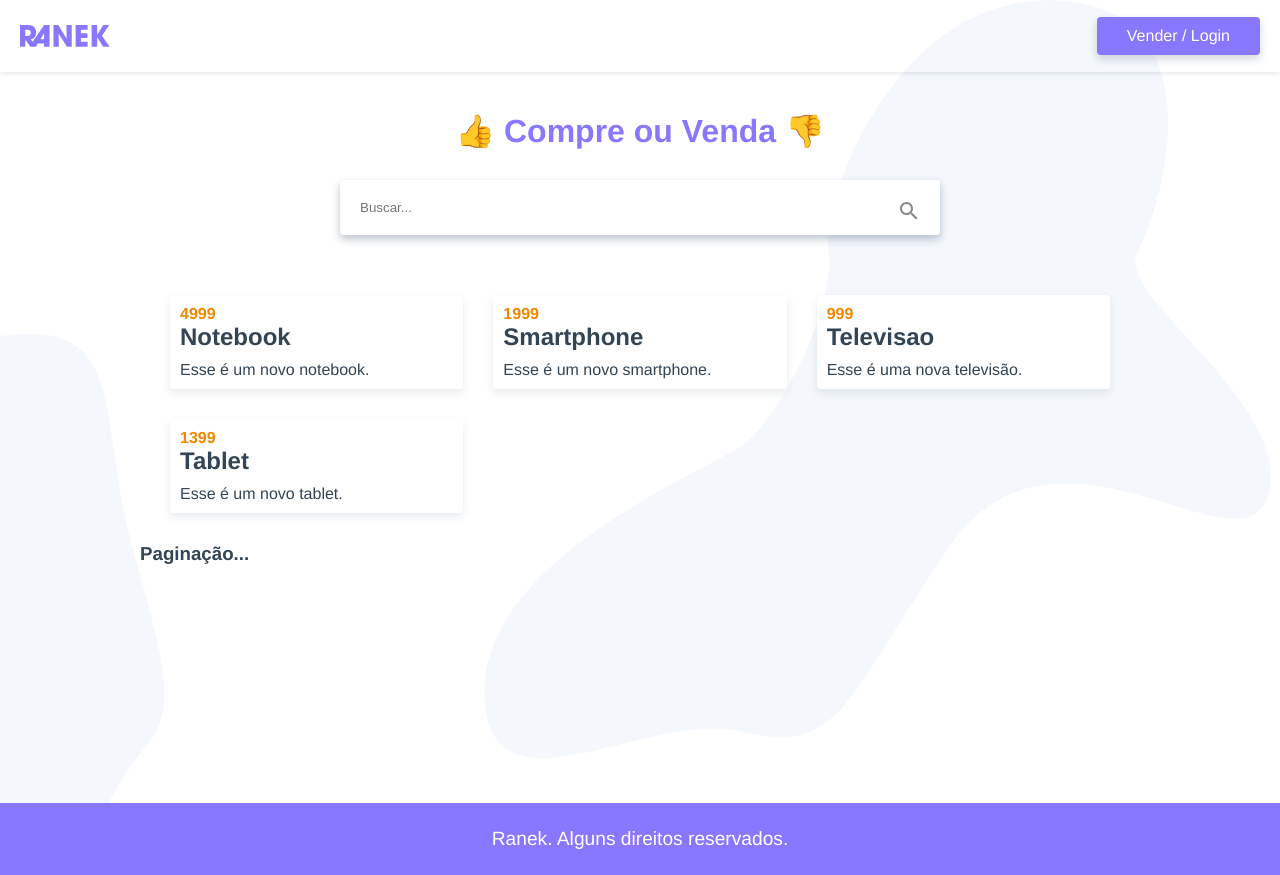
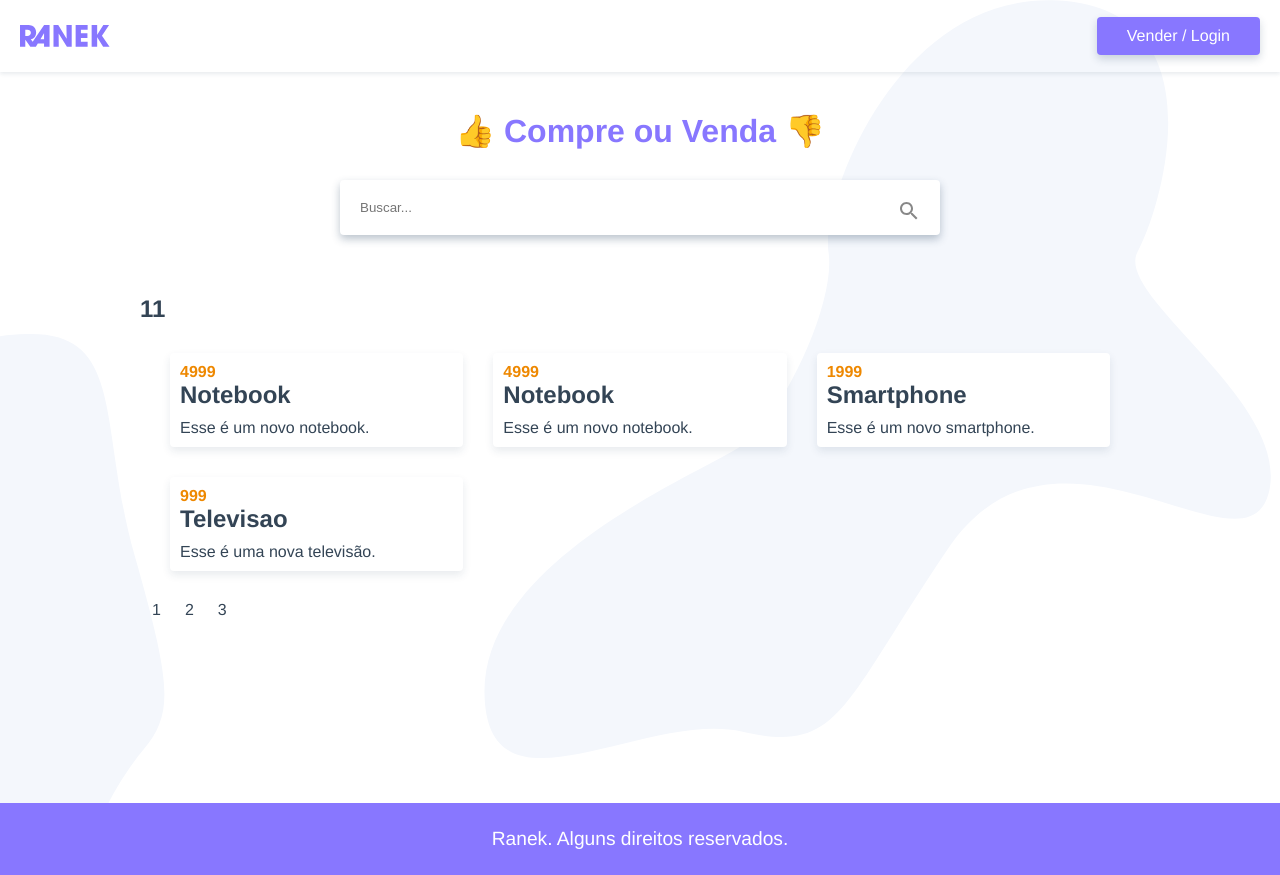
Before and after one commit to patricchubaca/Discovering-Js, a Vue app in the folder RanekCourse-Vue/: page / in a window 1280 px wide. Built offline with nearby package versions, Linux system fonts and the light colour scheme; data requests are answered from the project's data file.

Commit message:
Atualizações na feactute de Paginação

```diff
--- a/RanekCourse-Vue/ranek-api/ranek.json
+++ b/RanekCourse-Vue/ranek-api/ranek.json
@@ -14,7 +14,7 @@
   ],
   "produto": [
     {
-      "id": "notebook",
+      "id": "Impressora",
       "nome": "Notebook",
       "usuario_id": "andre@origamid.com",
       "preco": "4999",
@@ -23,7 +23,16 @@
       "fotos": null
     },
     {
-      "id": "smartphone",
+      "id": "Bicicleta",
+      "nome": "Notebook",
+      "usuario_id": "andre@origamid.com",
+      "preco": "4999",
+      "vendido": "false",
+      "descricao": "Esse é um novo notebook.",
+      "fotos": null
+    },
+    {
+      "id": "Patinete",
       "nome": "Smartphone",
       "usuario_id": "andre@origamid.com",
       "preco": "1999",
@@ -32,7 +41,7 @@
       "fotos": null
     },
     {
-        "id": "televisao",
+      "id": "Chaleira",
       "nome": "Televisao",
       "usuario_id": "andre@origamid.com",
       "preco": "999",
@@ -41,7 +50,60 @@
       "fotos": null
     },
     {
-      "id": "tablet",
+      "id": "Macarão",
+      "nome": "Tablet",
+      "usuario_id": "andre@origamid.com",
+      "preco": "1399",
+      "vendido": "false",
+      "descricao": "Esse é um novo tablet.",
+      "fotos": null
+    },
+    {
+      "id": "Prancha de Surf",
+      "nome": "Smartphone",
+      "usuario_id": "andre@origamid.com",
+      "preco": "1999",
+      "vendido": "false",
+      "descricao": "Esse é um novo smartphone.",
+      "fotos": null
+    },
+      {
+        "id": "Bule",
+        "nome": "Televisao",
+        "usuario_id": "andre@origamid.com",
+        "preco": "999",
+        "vendido": "false",
+        "descricao": "Esse é uma nova televisão.",
+        "fotos": null
+      },
+   {
+    "id": "Chicara",
+    "nome": "Tablet",
+    "usuario_id": "andre@origamid.com",
+    "preco": "1399",
+    "vendido": "false",
+    "descricao": "Esse é um novo tablet.",
+    "fotos": null
+  },{
+    "id": "Skate",
+    "nome": "Tablet",
+    "usuario_id": "andre@origamid.com",
+    "preco": "1399",
+    "vendido": "false",
+    "descricao": "Esse é um novo tablet.",
+    "fotos": null
+  },
+  {
+    "id": "Boneca",
+    "nome": "Tablet",
+    "usuario_id": "andre@origamid.com",
+    "preco": "1399",
+    "vendido": "false",
+    "descricao": "Esse é um novo tablet.",
+    "fotos": null
+  },
+  {
+    "id": "Chupeta",
     "nome": "Tablet",
     "usuario_id": "andre@origamid.com",
     "preco": "1399",
--- a/RanekCourse-Vue/src/components/ProdutosLista.vue
+++ b/RanekCourse-Vue/src/components/ProdutosLista.vue
@@ -1,19 +1,29 @@
 <template>
   <section class="produtos-container">
+    <h2> {{produtosTotal}}</h2>
     <div v-if="produtos && produtos.length" class="produtos">
       <div class="produto" v-for="produto in produtos" :key="produto.id">
         <router-link to="/">
-          <img v-if="produto.fotos" :src="produto.fotos[0].src" :alt="produto.fotos[0].titulo">
-          <p class="preco">{{produto.preco}}</p>
-          <h2 class="titulo">{{produto.nome}}</h2>
-          <p>{{produto.descricao}}</p>
+          <img
+            v-if="produto.fotos"
+            :src="produto.fotos[0].src"
+            :alt="produto.fotos[0].titulo"
+          />
+          <p class="preco">{{ produto.preco }}</p>
+          <h2 class="titulo">{{ produto.nome }}</h2>
+          <p>{{ produto.descricao }}</p>
         </router-link>
       </div>
     </div>
     <div v-else-if="produtos && produtos.length === 0">
-      <p class="sem-resultados">Busca sem resultados. Tente buscar outro termo.</p>
+      <p class="sem-resultados">
+        Busca sem resultados. Tente buscar outro termo.
+      </p>
     </div>
-     <ProdutosPaginar :produtosTotal="produtosTotal" :produtosPorPagina="produtosPorPagina"/>
+    <ProdutosPaginar
+      :produtosTotal="produtosTotal"
+      :produtosPorPagina="produtosPorPagina"
+    />
   </section>
 </template>
 
@@ -25,40 +35,49 @@ import { serialize } from "@/helpers.js";
 export default {
   name: "ProdutosLista",
   components: {
-    ProdutosPaginar
+    ProdutosPaginar,
   },
   data() {
     return {
       produtos: null,
-      produtosPorPagina: 9
+      produtosPorPagina: 4,
+      produtosTotal: 0,
+
     };
   },
   computed: {
     url() {
+      //Const query tras o valor passado na busca
       const query = serialize(this.$route.query);
+      //Retorno do método url /produto?_limit=8?q=note
       return `/produto?_limit=${this.produtosPorPagina}${query}`;
-    }
+    },
   },
   methods: {
     getProdutos() {
-      api.get(this.url).then(response => {
+      api.get(this.url).then((response) => {
         this.produtos = response.data;
+        this.produtosTotal = Number(response.headers["x-total-count"]);
+        console.log(response);
         console.log(this.produtos);
+
+
       });
-    }
+    },
   },
   watch: {
     url() {
       this.getProdutos();
-    }
+    },
   },
   created() {
     this.getProdutos();
-  }
+  },
 };
 </script>
 
-<style scoped>.produtos-container {
+<style scoped>
+.produtos-container {
   max-width: 1000px;
   margin: 0 auto;
 }
--- a/RanekCourse-Vue/src/components/ProdutosPaginar.vue
+++ b/RanekCourse-Vue/src/components/ProdutosPaginar.vue
@@ -1,24 +1,64 @@
 <template>
-<h1>Paginação...</h1>
+<div>
+   <ul v-if="paginasTotal > 1">
+    <li v-for="pagina in paginasTotal" :key="pagina">
+      <router-link :to="{query: query(pagina)}">{{pagina}}</router-link>
+    </li>
+  </ul>
+</div>
+
 </template>
 
 <script>
 export default {
    name: "ProdutosPaginar",
   components: {
-
   },
-  data() {
-    return {
-      produtosPorPagina: null,
-      produtosTotal: 9,
-    };
+  props: {
+    produtosPorPagina:{
+      type: Number,
+      default: 1
+    },
+    produtosTotal:{
+      type: Number,
+      default: 1
+    }
   },
-  computed: {},
-  methods: {},
-  watch: {},
+   methods: {
+    query(pagina) {
+      return {
+        ...this.$route.query,
+        _page: pagina
+      };
+    }
+  },
+  computed: {
+    paginasTotal() {
+      const total = this.produtosTotal / this.produtosPorPagina;
+      return total !== Infinity ? Math.ceil(total) : 0;
+    }
+  }
 };
 </script>
 
 <style scoped>
+ul {
+  grid-column: 1 / -1;
+}
+
+li {
+  display: inline-block;
+}
+
+li a {
+  padding: 2px 8px;
+  border-radius: 2px;
+  margin: 4px;
+}
+
+li a.router-link-exact-active,
+li a:hover {
+  background: #87f;
+  color: #fff;
+}
 </style>
```
Also changed, not shown: RanekCourse-Vue/src/components/ProdutosBuscar.vue (+12 -7 lines). Lines whose indentation alone changed are shown as unchanged.
